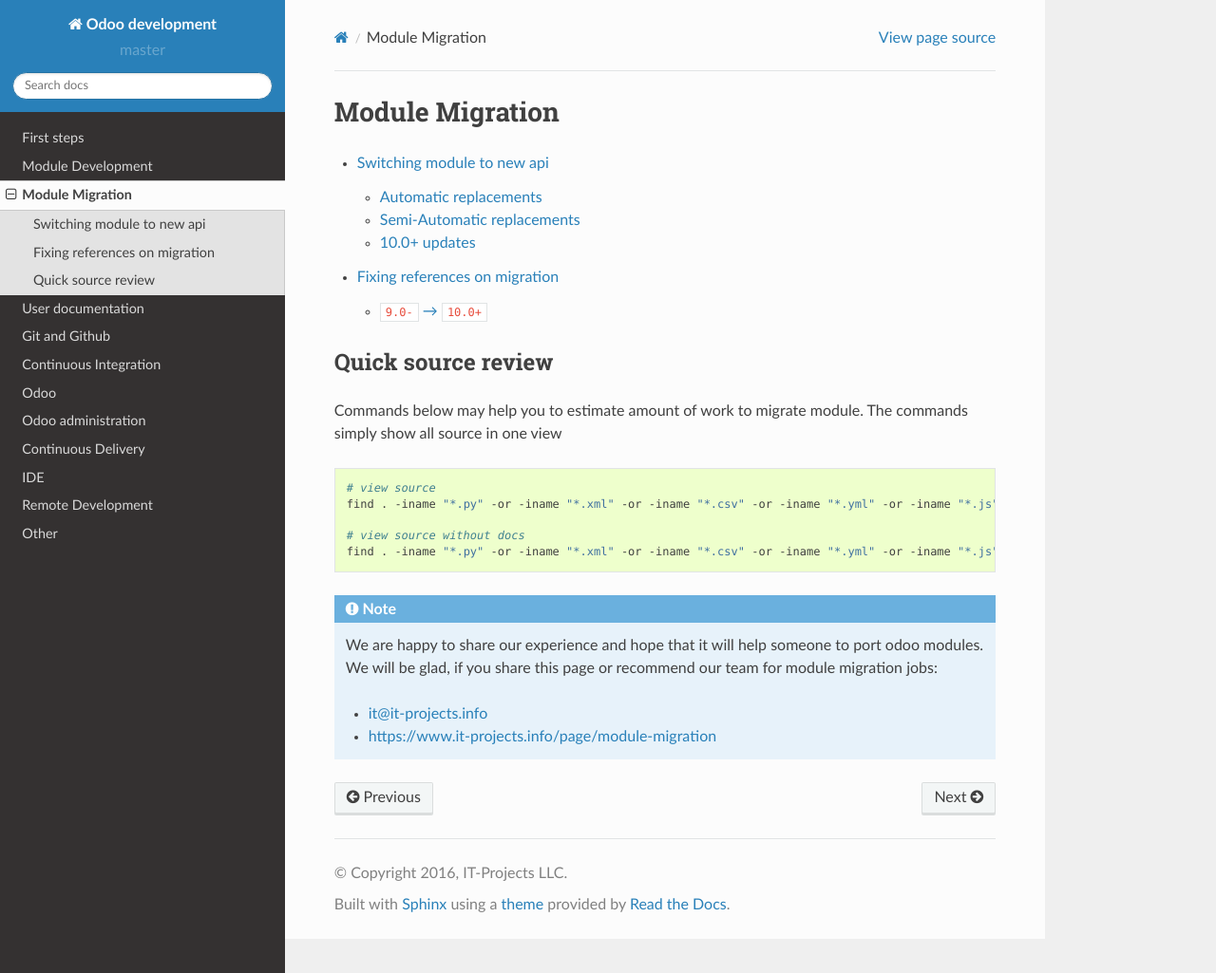
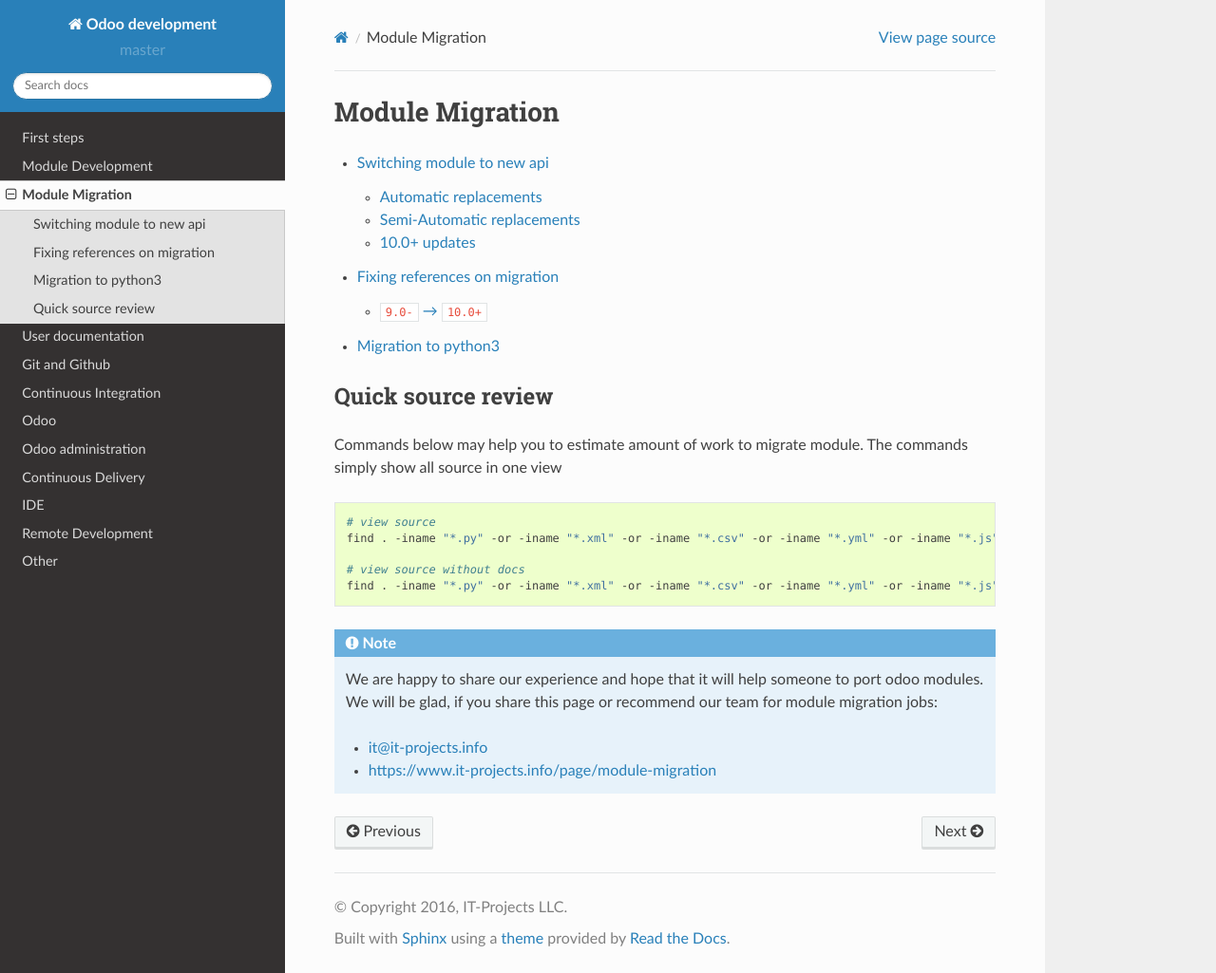
Before and after one commit to itpp-labs/odoo-development, a Sphinx documentation site: the page built from docs/migration/index.rst, in a window 1280 px wide and 1025 px high. Shown: the whole window at 95% size. Built offline with Sphinx 7.4.7 and the Read the Docs theme 2.0.0, drawn with Linux system fonts in a browser that asks for light colours; pages that are not in the unit, such as notebooks, are missing from menus.

Commit message:
placeholder for migration to python3 stuff

```diff
--- a/docs/migration/index.rst
+++ b/docs/migration/index.rst
@@ -7,6 +7,7 @@
 
    new-api
    fix-refs
+   python3
 
 Quick source review
 ===================
--- /dev/null
+++ b/docs/migration/python3.rst
@@ -0,0 +1,7 @@
+======================
+ Migration to python3
+======================
+
+.. code-block:: sh
+
+    # TODO
```
